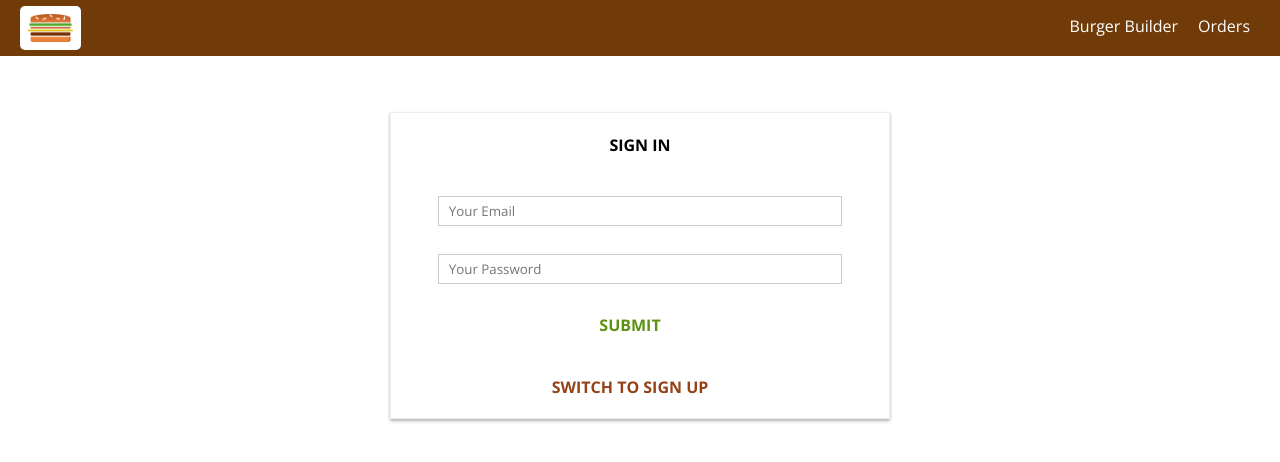
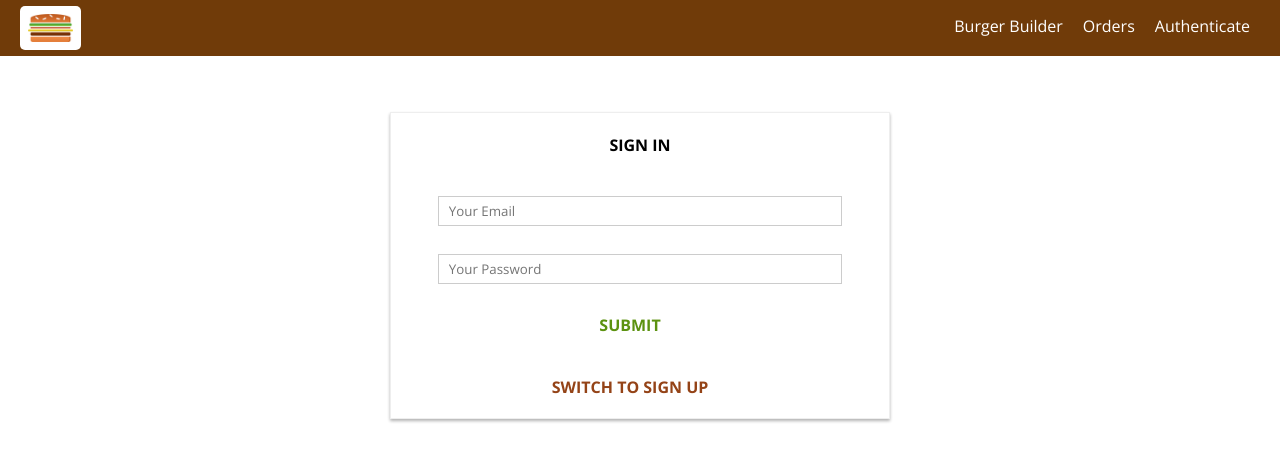
Before and after one commit to Nutod/react-burger-builder, a React app: page /auth in a window 1280 px wide. Shown: the top 462 px of the page. Built offline with nearby package versions, Linux system fonts and the light colour scheme.

Commit message:
Added isAuthenticated prop for conditionally rendering auth components

```diff
--- a/src/components/Navigation/NavigationItems/NavigationItems.js
+++ b/src/components/Navigation/NavigationItems/NavigationItems.js
@@ -16,9 +16,14 @@ const NavigationList = styled.ul`
 	}
 `;
 
-export default () => (
+export default ({ isAuth }) => (
 	<NavigationList>
 		<NavigationItem link="/" exact displayText="Burger Builder" />
 		<NavigationItem link="/orders" displayText="Orders" />
+		{!isAuth ? (
+			<NavigationItem link="/auth" displayText="Authenticate" />
+		) : (
+			<NavigationItem link="/logout" displayText="Logout" />
+		)}
 	</NavigationList>
 );
--- a/src/components/Navigation/SideDrawer/SideDrawer.js
+++ b/src/components/Navigation/SideDrawer/SideDrawer.js
@@ -26,12 +26,12 @@ const SideDrawerClose = styled(SideDrawerWrapper)`
 	transform: translateX(-100%);
 `;
 
-export default ({ open, closed }) => {
+export default ({ open, closed, authenticated }) => {
 	let sideDrawer = (
 		<SideDrawerWrapper>
 			<Logo logoHeight="11%" />
 			<nav style={{ marginTop: "-50vh", marginLeft: "10px" }}>
-				<NavigationItems />
+				<NavigationItems isAuth={authenticated} />
 			</nav>
 		</SideDrawerWrapper>
 	);
--- a/src/components/Navigation/Toolbar/Toolbar.js
+++ b/src/components/Navigation/Toolbar/Toolbar.js
@@ -59,12 +59,12 @@ const Menu = styled.div`
 	}
 `;
 
-export default ({ openSidebar }) => (
+export default ({ openSidebar, authenticated }) => (
 	<Header>
 		<Menu onClick={openSidebar} />
 		<Logo logoHeight="100%" />
 		<NavWrapper>
-			<NavigationItems />
+			<NavigationItems isAuth={authenticated} />
 		</NavWrapper>
 	</Header>
 );
--- a/src/containers/Layout.js
+++ b/src/containers/Layout.js
@@ -2,7 +2,7 @@ import React, { Component, Fragment } from "react";
 import BurgerBuilder from "../components/BurgerBuilder/BurgerBuilder";
 import Toolbar from "../components/Navigation/Toolbar/Toolbar";
 import SideDrawer from "../components/Navigation/SideDrawer/SideDrawer";
-import { Switch, Route } from "react-router-dom";
+import { Switch, Route, withRouter } from "react-router-dom";
 import { connect } from "react-redux";
 
 import Checkout from "./Checkout/Checkout";
@@ -53,4 +53,4 @@ const mapStateToProps = state => ({
 	isAuthenticated: state.auth.token !== null
 });
 
-export default connect(mapStateToProps)(Layout);
+export default withRouter(connect(mapStateToProps)(Layout));
```
